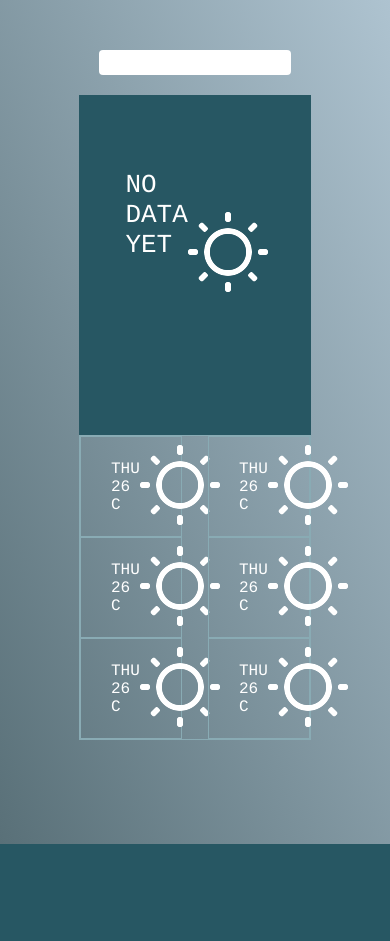
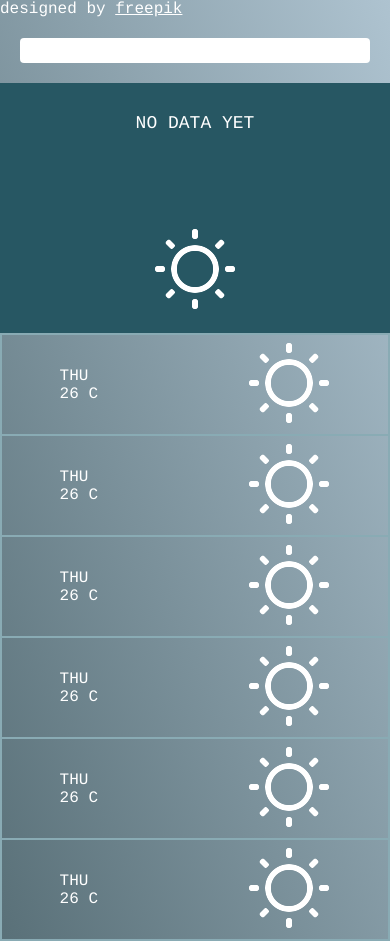
Before and after one commit to slay336/WeatherCast, a Flask app: page / in a window 390 px wide. Before the commit the page ends 844 px from the top, so only its background shows below. Run offline with Flask 2, Linux system fonts and the light colour scheme; parts of the project's set-up code (start-up, migrations or seed data) failed here and were passed over.

Commit message:
Завершение адаптивной верстки

```diff
--- a/visual/static/css/style.css
+++ b/visual/static/css/style.css
@@ -131,7 +131,7 @@ body {
     }
 }
 
-@media screen and (max-width: 1100px) {
+@media screen and (max-width: 1200px) {
     .forecastText {
         margin-left: -20px;
     }
@@ -139,3 +139,72 @@ body {
         margin-right: -20px;
     }
 }
+
+@media screen and (max-width: 840px) {
+    body {
+        height: 100%;
+        padding: 0;
+    }
+
+    .container {
+        width: 100%;
+    }
+
+    .currentWeather {
+        padding: 75px 15%;
+        font-size: 20px;
+    }
+
+    .forecastItem {
+        width: 50%;
+    }
+}
+
+@media screen and (min-width: 768px) and (min-height: 800px) {
+    body {
+        height: 100vh;
+    }
+}
+
+@media screen and (max-width: 610px) {
+
+
+    .currentWeather {
+        height: 250px;
+        padding: 30px 15%;
+        font-size: 18px;
+    }
+
+    .currentWeatherFlex {
+        display: block;
+        height: 178px;
+        text-align: center;
+    }
+
+    .currentDate {
+        margin-bottom: 0;
+    }
+
+    #mainWeatherIcon {
+        padding-top: 0;
+        margin-top: 15px;
+    }
+
+    .weatherText {
+        width: 100%;
+        min-height: 100px;
+    }
+
+    .forecastItem {
+        width: 100%;
+        padding: 0 20%;
+    }
+}
+
+@media screen and (max-width: 375px) {
+
+
+    .currentWeather {
+        height: 280px;
+    }
+}
--- a/visual/templates/main_page.html
+++ b/visual/templates/main_page.html
@@ -5,6 +5,9 @@
 {% block content %}
     {% raw %}
         <div id="page">
+            <div>
+                designed by <a href="https://www.freepik.com/">freepik</a>
+            </div>
             <div class="container">
                 <div class="citySearch">
                     <input type="text"
```
Also changed, not shown: 1 other file.
